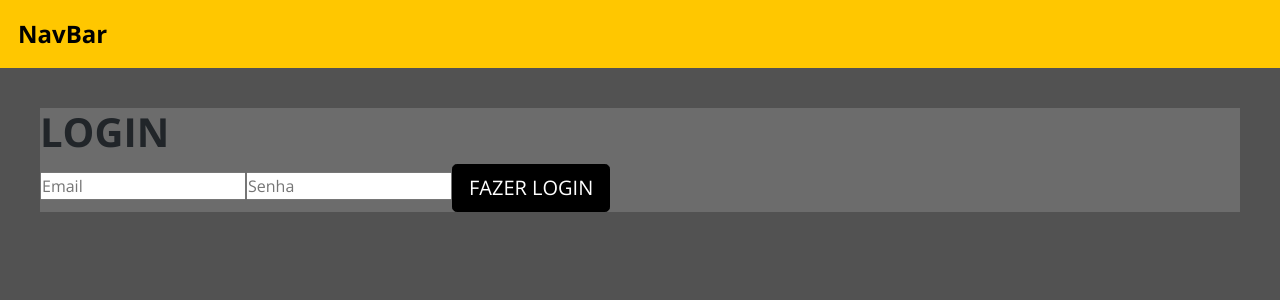
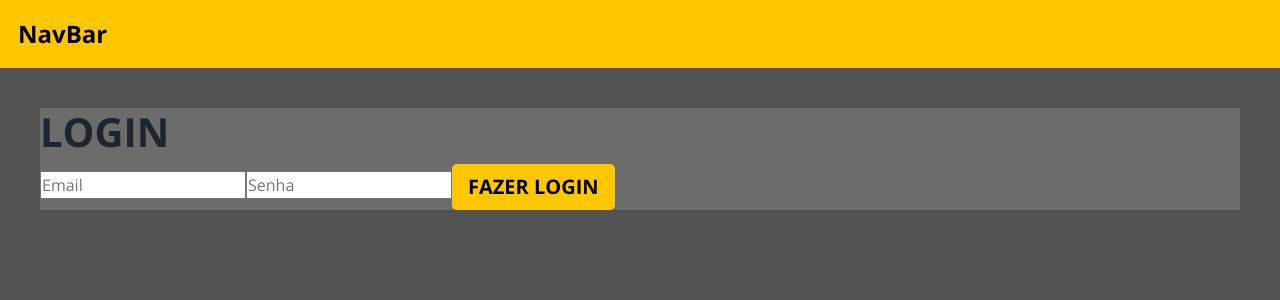
Before and after one commit to MarceloMachadoxD/TDDMovieFlixFrontend, a React (Create React App) app: page / in a window 1280 px wide. Shown: the top 300 px of the page. Built offline with nearby package versions, Linux system fonts and the light colour scheme; the HTML template or start-up script is replaced by a standard one.

Commit message:
Add styles for start button

```diff
--- a/src/components/Button/styles.css
+++ b/src/components/Button/styles.css
@@ -0,0 +1,6 @@
+.start-button {
+    font-weight: 700;
+    color: black;
+    background-color: #FFC700;
+    border: 0px;
+}
```
